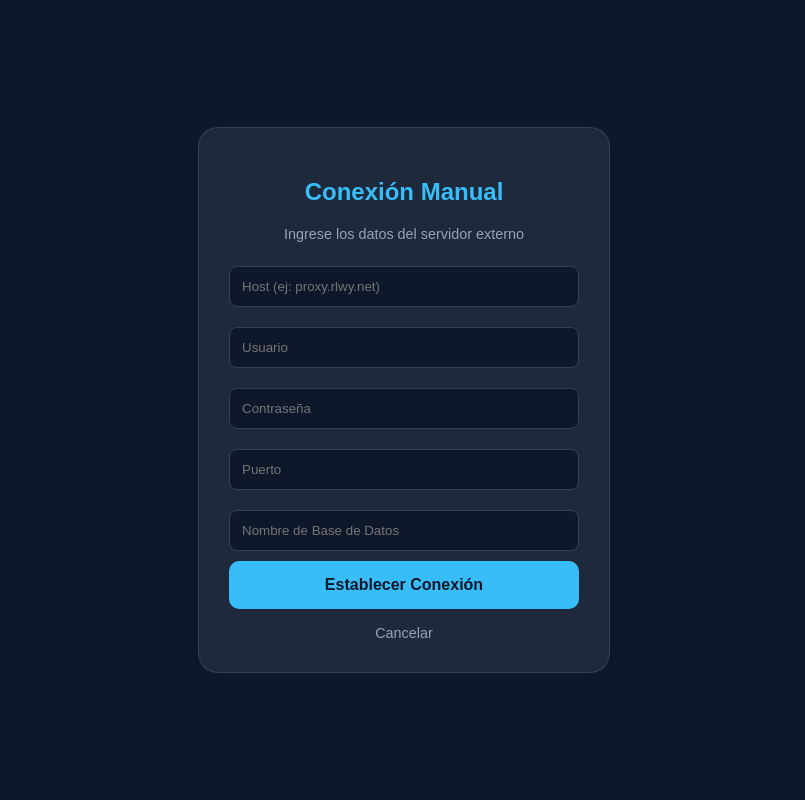
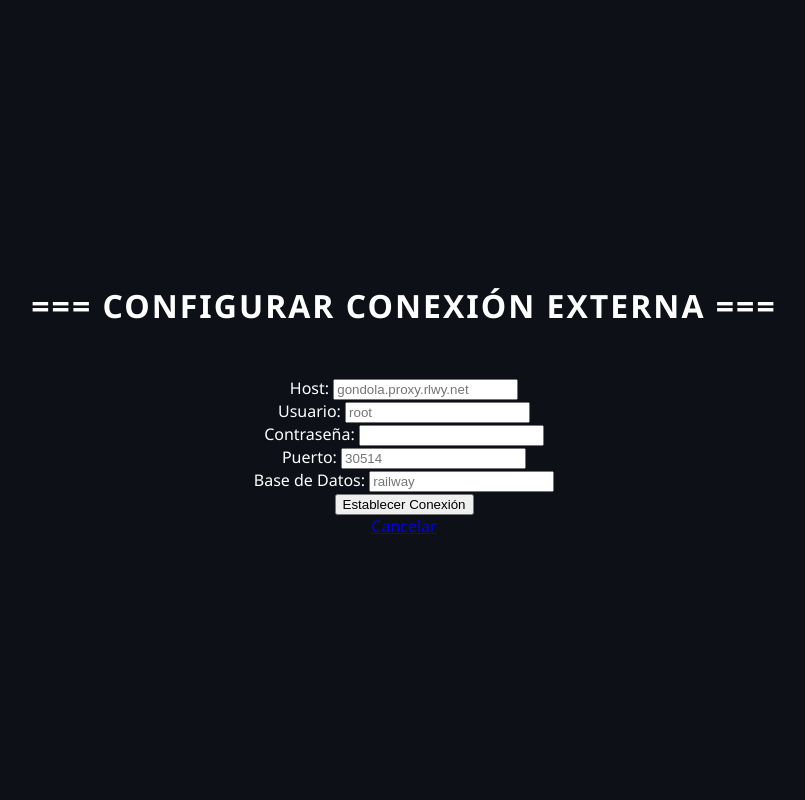
Before and after one commit to VictorPlatero/sistema-replicacion-dop, a Flask app: page /formulario_externo in a window 1280 px wide. Shown: the whole page, without its empty margins (236-1041 px from the left). Run offline with Flask 3, Linux system fonts and the light colour scheme.

Commit message:
Update configurar_externo.html

```diff
--- a/templates/configurar_externo.html
+++ b/templates/configurar_externo.html
@@ -2,31 +2,38 @@
 <html lang="es">
 <head>
     <meta charset="UTF-8">
-    <title>Configurar Servidor Externo</title>
-    <style>
-        body { font-family: sans-serif; background: #0f172a; color: white; display: flex; justify-content: center; align-items: center; height: 100vh; margin: 0; }
-        .card { background: #1e293b; padding: 30px; border-radius: 20px; width: 350px; border: 1px solid rgba(255,255,255,0.1); }
-        h2 { text-align: center; color: #38bdf8; }
-        input { width: 100%; padding: 12px; margin: 10px 0; border-radius: 8px; border: 1px solid #334155; background: #0f172a; color: white; box-sizing: border-box; }
-        button { width: 100%; padding: 15px; background: #38bdf8; border: none; border-radius: 10px; color: #0f172a; font-weight: bold; cursor: pointer; font-size: 1rem; }
-        button:hover { background: #7dd3fc; }
-    </style>
+    <title>Conectar Externo</title>
+    <link rel="stylesheet" href="{{ url_for('static', filename='style.css') }}">
 </head>
 <body>
-    <div class="card">
-        <h2>Conexión Manual</h2>
-        <p style="font-size: 0.9rem; color: #94a3b8; text-align: center;">Ingrese los datos del servidor externo</p>
-        <form action="/configurar_externo/{{ modo }}" method="POST">
-            <input type="text" name="host" placeholder="Host (ej: proxy.rlwy.net)" required>
-            <input type="text" name="user" placeholder="Usuario" required>
-            <input type="password" name="password" placeholder="Contraseña" required>
-            <input type="number" name="port" placeholder="Puerto" required>
-            <input type="text" name="database" placeholder="Nombre de Base de Datos" required>
-            <button type="submit">Establecer Conexión</button>
+    <div class="main-wrapper">
+        <h1>=== CONFIGURAR CONEXIÓN EXTERNA ===</h1>
+
+        <form action="/conectar_externo" method="POST" class="glass-form">
+            <div class="input-group">
+                <label>Host:</label>
+                <input type="text" name="host" placeholder="gondola.proxy.rlwy.net" required>
+            </div>
+            <div class="input-group">
+                <label>Usuario:</label>
+                <input type="text" name="user" placeholder="root" required>
+            </div>
+            <div class="input-group">
+                <label>Contraseña:</label>
+                <input type="password" name="password" required>
+            </div>
+            <div class="input-group">
+                <label>Puerto:</label>
+                <input type="number" name="port" placeholder="30514" required>
+            </div>
+            <div class="input-group">
+                <label>Base de Datos:</label>
+                <input type="text" name="database" placeholder="railway" required>
+            </div>
+            <button type="submit" class="btn-connect">Establecer Conexión</button>
         </form>
-        <div style="text-align: center; margin-top: 15px;">
-            <a href="/" style="color: #94a3b8; text-decoration: none; font-size: 0.9rem;">Cancelar</a>
-        </div>
+
+        <a href="/" class="btn-back">Cancelar</a>
     </div>
 </body>
 </html>
```
